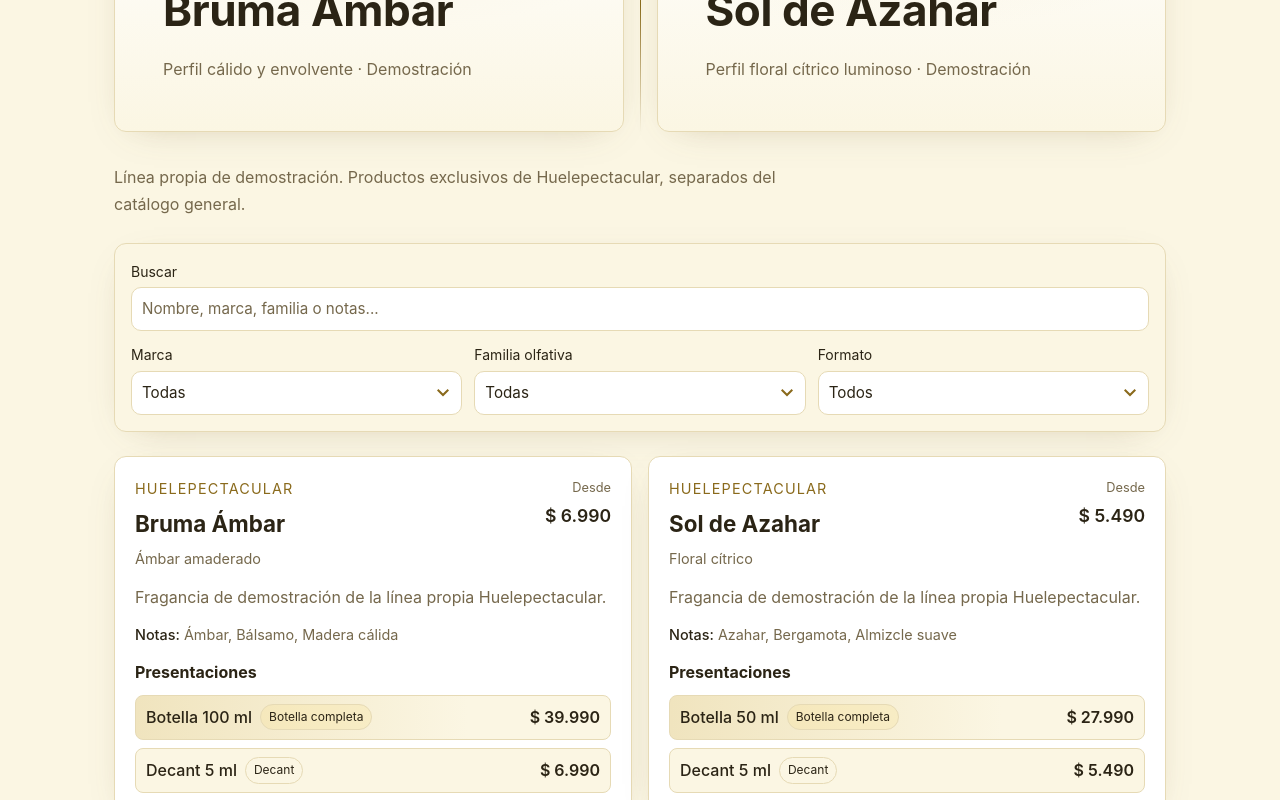
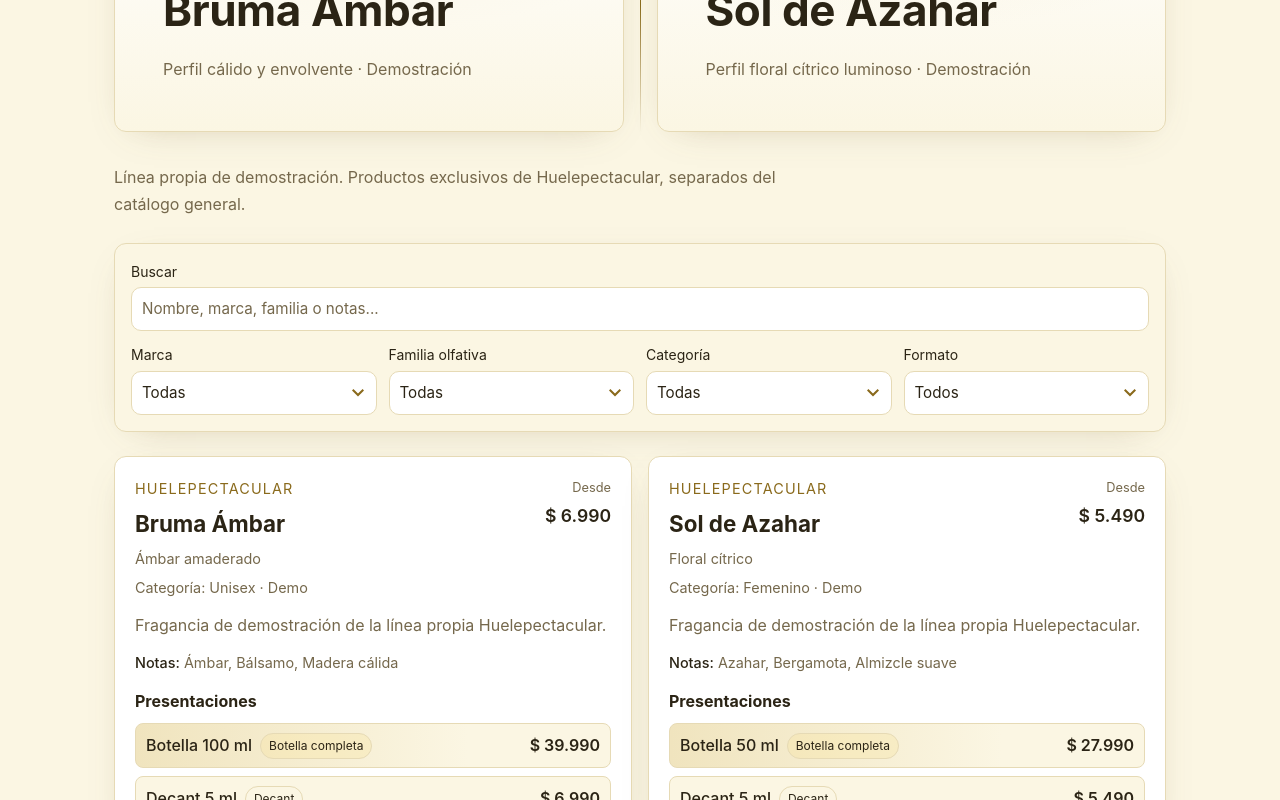
Before and after one commit to aissaack/Perfumeria-HP, a React (Vite) app in the folder apps/web/: page /perfumes-huelepectacular in a window 1280 px wide. Shown: the part 450-1250 px from the top of the page. Built offline with nearby package versions, Linux system fonts and the light colour scheme.

Commit message:
feat: agregar filtro de categoria al catalogo

```diff
--- a/apps/web/src/data/demo/catalog.ts
+++ b/apps/web/src/data/demo/catalog.ts
@@ -16,6 +16,7 @@ export const DEMO_FRAGRANCES: Fragrance[] = [
     id: 'demo-frag-own-1',
     name: 'Bruma Ámbar',
     brand: DEMO_BRANDS[4],
+    category: 'unisex',
     family: 'Ámbar amaderado',
     notes: ['Ámbar', 'Bálsamo', 'Madera cálida'],
     description: 'Fragancia de demostración de la línea propia Huelepectacular.',
@@ -26,6 +27,7 @@ export const DEMO_FRAGRANCES: Fragrance[] = [
     id: 'demo-frag-own-2',
     name: 'Sol de Azahar',
     brand: DEMO_BRANDS[4],
+    category: 'feminine',
     family: 'Floral cítrico',
     notes: ['Azahar', 'Bergamota', 'Almizcle suave'],
     description: 'Fragancia de demostración de la línea propia Huelepectacular.',
@@ -36,6 +38,7 @@ export const DEMO_FRAGRANCES: Fragrance[] = [
     id: 'demo-frag-1',
     name: 'Ámbar Cálido',
     brand: DEMO_BRANDS[0],
+    category: 'masculine',
     family: 'Ámbar amaderado',
     notes: ['Ámbar', 'Vainilla', 'Cedro'],
     description: 'Fragancia de demostración con perfil cálido y envolvente.',
@@ -46,6 +49,7 @@ export const DEMO_FRAGRANCES: Fragrance[] = [
     id: 'demo-frag-2',
     name: 'Cítricos Frescos',
     brand: DEMO_BRANDS[1],
+    category: 'unisex',
     family: 'Cítrico aromático',
     notes: ['Bergamota', 'Naranja dulce', 'Romero'],
     description: 'Fragancia de demostración ideal para uso diario.',
@@ -56,6 +60,7 @@ export const DEMO_FRAGRANCES: Fragrance[] = [
     id: 'demo-frag-3',
     name: 'Oud Intenso',
     brand: DEMO_BRANDS[2],
+    category: 'masculine',
     family: 'Oriental amaderado',
     notes: ['Oud', 'Rosa', 'Pachuli'],
     description: 'Fragancia de demostración con carácter intenso.',
@@ -66,6 +71,7 @@ export const DEMO_FRAGRANCES: Fragrance[] = [
     id: 'demo-frag-4',
     name: 'Floral Especiado',
     brand: DEMO_BRANDS[3],
+    category: 'feminine',
     family: 'Floral especiado',
     notes: ['Jazmín', 'Canela', 'Sándalo'],
     description: 'Fragancia de demostración de carácter nicho.',
--- a/apps/web/src/features/catalog/components/ProductCard.css
+++ b/apps/web/src/features/catalog/components/ProductCard.css
@@ -37,7 +37,8 @@
   color: var(--text-h, #08060d);
 }
 
-.product-card__family {
+.product-card__family,
+.product-card__category {
   margin: 0;
   color: var(--text, #6b6375);
   font-size: 0.9rem;
--- a/apps/web/src/features/catalog/components/ProductCard.tsx
+++ b/apps/web/src/features/catalog/components/ProductCard.tsx
@@ -1,4 +1,5 @@
 import type { FragranceWithPresentations } from '../../../types/catalog';
+import { FRAGRANCE_CATEGORY_LABELS } from '../../../types/catalog';
 import { formatArs } from '../../../utils/formatCurrency';
 import { PresentationList } from './PresentationList';
 import './ProductCard.css';
@@ -19,6 +20,7 @@ export function ProductCard({ item }: ProductCardProps) {
           <p className="product-card__brand">{item.brand.name}</p>
           <h2 id={`frag-${item.id}-title`} className="product-card__title">{item.name}</h2>
           {item.family && <p className="product-card__family">{item.family}</p>}
+          <p className="product-card__category">Categoría: {FRAGRANCE_CATEGORY_LABELS[item.category]} · Demo</p>
         </div>
         {minPrice !== null && (
           <div className="product-card__price-range">
--- a/apps/web/src/pages/CatalogPage.css
+++ b/apps/web/src/pages/CatalogPage.css
@@ -273,11 +273,14 @@
     padding: var(--space-6) var(--space-5) var(--space-7);
   }
   .catalog-page__filter-row--grid {
-    grid-template-columns: repeat(3, 1fr);
+    grid-template-columns: repeat(2, minmax(0, 1fr));
   }
 }
 
 @media (min-width: 900px) {
+  .catalog-page__filter-row--grid {
+    grid-template-columns: repeat(4, minmax(0, 1fr));
+  }
   .own-hero__grid {
     grid-template-columns: 1fr auto 1fr;
   }
--- a/apps/web/src/pages/CatalogPage.tsx
+++ b/apps/web/src/pages/CatalogPage.tsx
@@ -4,8 +4,8 @@ import { Header } from '../components/Header';
 import { Footer } from '../components/Footer';
 import { ProductCard } from '../features/catalog/components/ProductCard';
 import { demoCatalogRepository } from '../services/catalog/demoCatalogRepository';
-import type { CatalogFilters, FragranceWithPresentations, ProductFormat } from '../types/catalog';
-import { DEFAULT_FILTERS } from '../types/catalog';
+import type { CatalogFilters, FragranceCategory, FragranceWithPresentations, ProductFormat } from '../types/catalog';
+import { DEFAULT_FILTERS, FRAGRANCE_CATEGORY_LABELS } from '../types/catalog';
 import './CatalogPage.css';
 
 const BRAND_OPTIONS = [
@@ -37,36 +37,33 @@ interface CatalogPageProps {
 
 export function CatalogPage({ section = 'general', title, description }: CatalogPageProps = {}) {
   const [searchParams, setSearchParams] = useSearchParams();
-  const [filters, setFilters] = useState<CatalogFilters>(() => {
+  const [filters, setFilters] = useState<Omit<CatalogFilters, 'section'>>(() => {
     const query = searchParams.get('q') || '';
     const brandId = searchParams.get('brand');
     const family = searchParams.get('family');
+    const category = searchParams.get('category');
     const format = searchParams.get('format') as ProductFormat | 'all' | null;
     return {
       ...DEFAULT_FILTERS,
       query,
       brandId: brandId && brandId.trim() ? brandId : null,
       family: family && family.trim() ? family : null,
+      category: category === 'masculine' || category === 'feminine' || category === 'unisex' ? category : 'all',
       format: format === 'bottle' || format === 'decant' || format === 'all' ? format : 'all',
-      section,
     };
   });
   const [items, setItems] = useState<FragranceWithPresentations[]>([]);
   const [loading, setLoading] = useState(true);
   const [error, setError] = useState<string | null>(null);
-
-  useEffect(() => {
-    setFilters((f) => {
-      if (f.section === section) return f;
-      return { ...f, section };
-    });
-  }, [section]);
+  const [loadedSection, setLoadedSection] = useState<CatalogPageProps['section']>();
+  const isLoading = loading || loadedSection !== section;
 
   useEffect(() => {
     const next = new URLSearchParams();
     if (filters.query.trim()) next.set('q', filters.query.trim());
     if (filters.brandId) next.set('brand', filters.brandId);
     if (filters.family) next.set('family', filters.family);
+    if (filters.category !== 'all') next.set('category', filters.category);
     if (filters.format !== 'all') next.set('format', filters.format);
     setSearchParams(next, { replace: true });
   }, [filters, setSearchParams]);
@@ -77,7 +74,7 @@ export function CatalogPage({ section = 'general', title, description }: Catalog
       setLoading(true);
       setError(null);
       try {
-        const results = await demoCatalogRepository.list(filters);
+        const results = await demoCatalogRepository.list({ ...filters, section });
         if (!cancelled) {
           setItems(results);
         }
@@ -87,6 +84,7 @@ export function CatalogPage({ section = 'general', title, description }: Catalog
         }
       } finally {
         if (!cancelled) {
+          setLoadedSection(section);
           setLoading(false);
         }
       }
@@ -95,13 +93,14 @@ export function CatalogPage({ section = 'general', title, description }: Catalog
     return () => {
       cancelled = true;
     };
-  }, [filters]);
+  }, [filters, section]);
 
   const hasActiveFilters = useMemo(() => {
     return (
       filters.query.trim() !== '' ||
       filters.brandId !== null ||
       filters.family !== null ||
+      filters.category !== 'all' ||
       filters.format !== 'all'
     );
   }, [filters]);
@@ -223,6 +222,25 @@ export function CatalogPage({ section = 'general', title, description }: Catalog
             </label>
 
             <label className="catalog-page__field">
+              <span className="catalog-page__field-label">Categoría</span>
+              <select
+                className="catalog-page__select"
+                value={filters.category}
+                onChange={(e) => {
+                  const value = e.target.value;
+                  const category: FragranceCategory | 'all' =
+                    value === 'masculine' || value === 'feminine' || value === 'unisex' ? value : 'all';
+                  setFilters((f) => ({ ...f, category }));
+                }}
+              >
+                <option value="all">Todas</option>
+                <option value="masculine">{FRAGRANCE_CATEGORY_LABELS.masculine}</option>
+                <option value="feminine">{FRAGRANCE_CATEGORY_LABELS.feminine}</option>
+                <option value="unisex">{FRAGRANCE_CATEGORY_LABELS.unisex}</option>
+              </select>
+            </label>
+
+            <label className="catalog-page__field">
               <span className="catalog-page__field-label">Formato</span>
               <select
                 className="catalog-page__select"
@@ -249,14 +267,14 @@ export function CatalogPage({ section = 'general', title, description }: Catalog
           )}
         </section>
 
-        <section className="catalog-page__results" aria-live="polite" aria-busy={loading}>
-          {loading && <p className="catalog-page__status">Cargando catálogo de demostración...</p>}
-          {!loading && error && (
+        <section className="catalog-page__results" aria-live="polite" aria-busy={isLoading}>
+          {isLoading && <p className="catalog-page__status">Cargando catálogo de demostración...</p>}
+          {!isLoading && error && (
             <div className="catalog-page__status catalog-page__status--error" role="alert">
               <p>Error: {error}</p>
             </div>
           )}
-          {!loading && !error && items.length === 0 && (
+          {!isLoading && !error && items.length === 0 && (
             <div className="catalog-page__status">
               <p>No se encontraron productos con los filtros aplicados.</p>
               {hasActiveFilters && (
@@ -266,7 +284,7 @@ export function CatalogPage({ section = 'general', title, description }: Catalog
               )}
             </div>
           )}
-          {!loading && !error && items.length > 0 && (
+          {!isLoading && !error && items.length > 0 && (
             <div className="catalog-page__grid">
               {items.map((item) => (
                 <ProductCard key={item.id} item={item} />
--- a/apps/web/src/styles/theme-own.css
+++ b/apps/web/src/styles/theme-own.css
@@ -153,6 +153,12 @@
   outline: none;
 }
 
+.catalog-page--own-theme .catalog-page__input:focus-visible,
+.catalog-page--own-theme .catalog-page__select:focus-visible {
+  outline: 2px solid var(--accent);
+  outline-offset: 2px;
+}
+
 .catalog-page--own-theme .catalog-page__select option {
   background: #ffffff;
   color: var(--text-h);
--- a/apps/web/src/types/catalog.ts
+++ b/apps/web/src/types/catalog.ts
@@ -4,6 +4,14 @@
 export type ProductFormat = 'bottle' | 'decant' | 'other';
 
 export type CatalogSection = 'own' | 'general';
+
+export type FragranceCategory = 'masculine' | 'feminine' | 'unisex';
+
+export const FRAGRANCE_CATEGORY_LABELS: Record<FragranceCategory, string> = {
+  masculine: 'Masculino',
+  feminine: 'Femenino',
+  unisex: 'Unisex',
+};
 
 export interface Brand {
   id: string;
@@ -14,6 +22,7 @@ export interface Fragrance {
   id: string;
   name: string;
   brand: Brand;
+  category: FragranceCategory;
   family?: string; // familia olfativa (opcional)
   notes?: string[]; // notas opcionales
   description?: string;
@@ -40,13 +49,14 @@ export interface CatalogFilters {
   brandId: string | null;
   format: ProductFormat | 'all';
   family: string | null;
+  category: FragranceCategory | 'all';
   section?: CatalogSection | 'all';
 }
 
-export const DEFAULT_FILTERS: CatalogFilters = {
+export const DEFAULT_FILTERS: Omit<CatalogFilters, 'section'> = {
   query: '',
   brandId: null,
   format: 'all',
   family: null,
-  section: 'all',
+  category: 'all',
 };
```
Also changed, not shown: apps/web/src/services/catalog/demoCatalogRepository.ts (+5 -8 lines).
